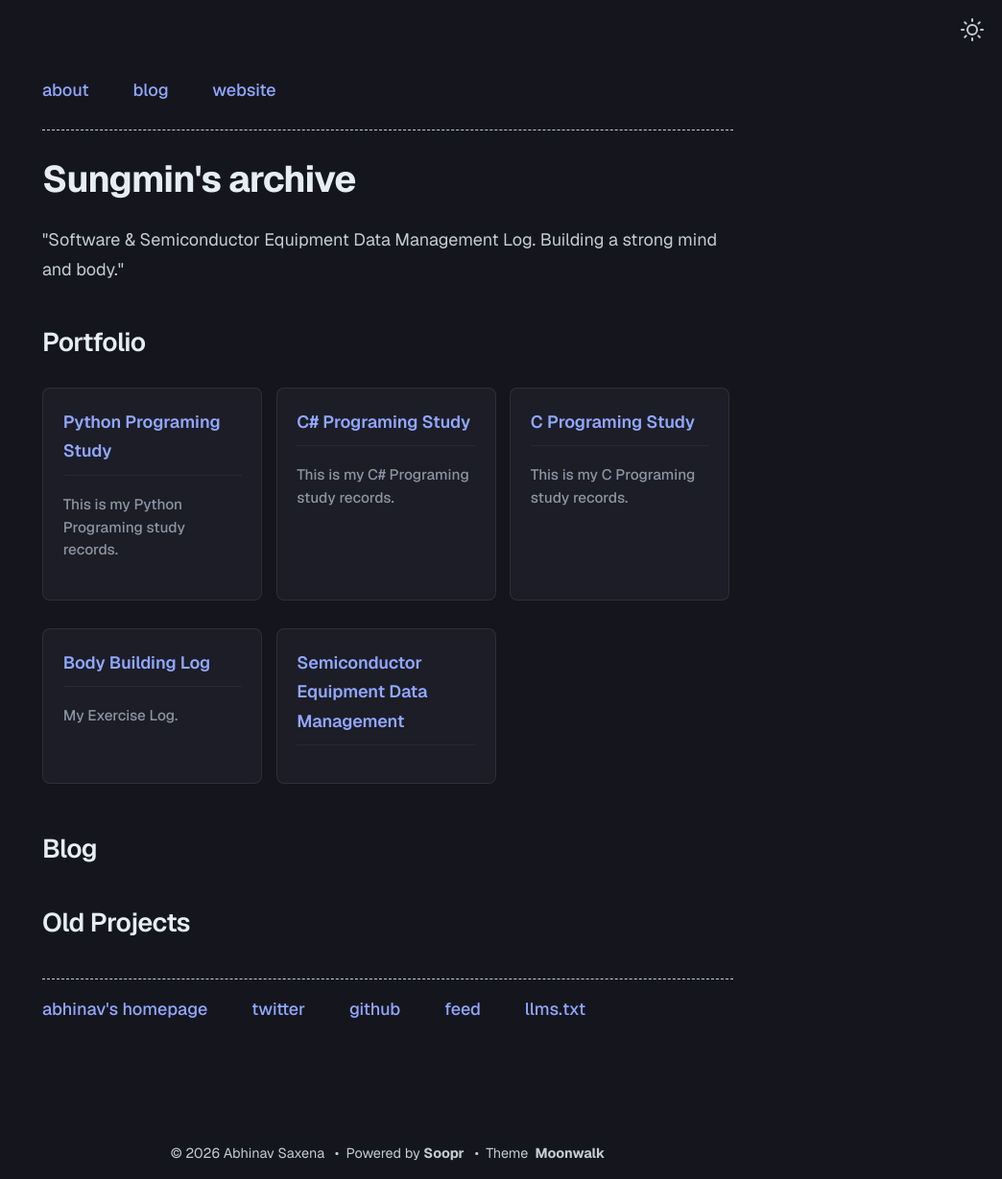
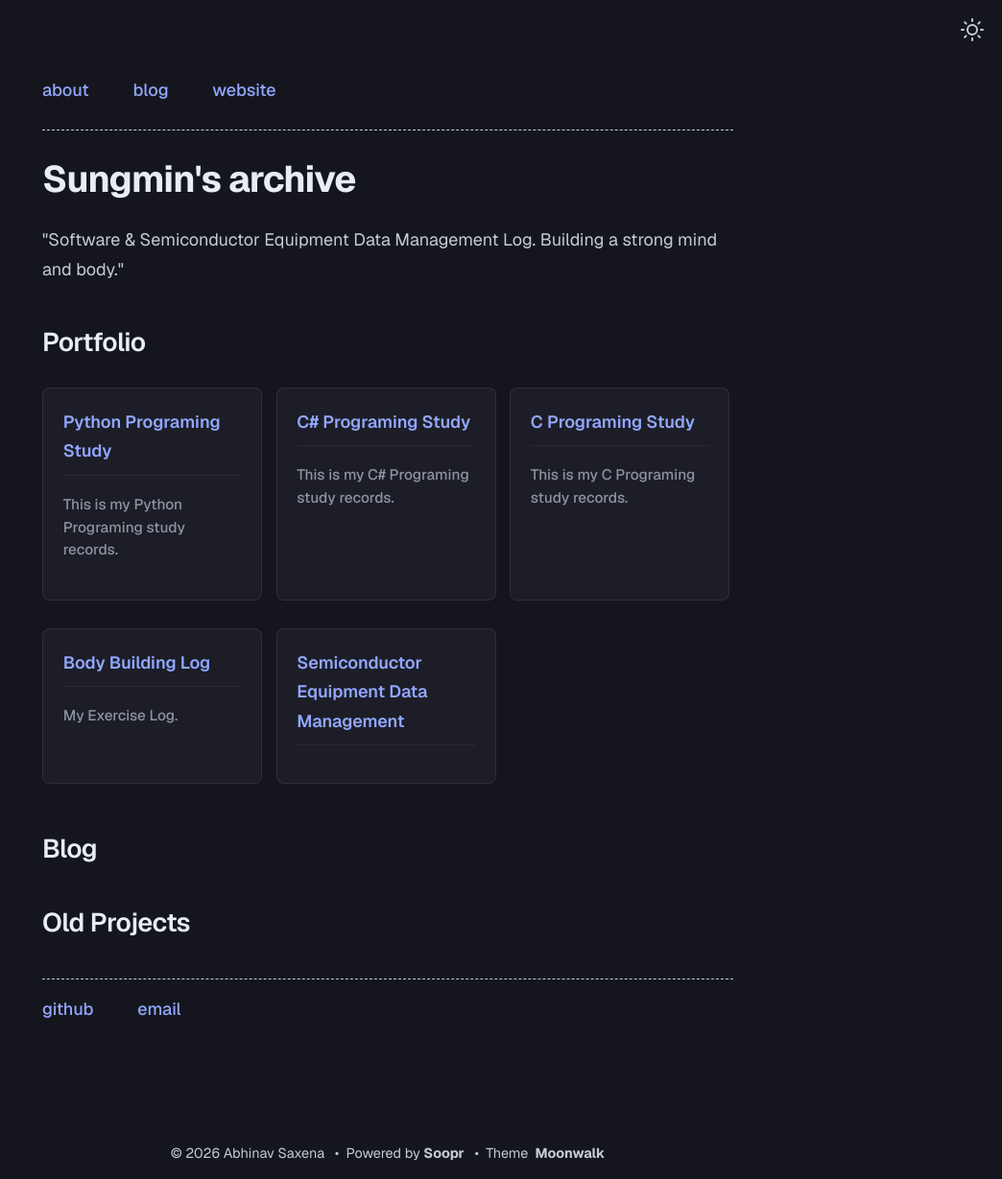
Before and after one commit to sungmin6610/sungmin6610.github.io, a Jekyll site: the page built from index.md, in a window 1280 px wide. Shown: the whole page at 96% size, without its empty margins (236-1280 px from the left). Built offline with Jekyll 4.4.1, drawn with Linux system fonts in a browser that asks for light colours.

Commit message:
Update home.yml

```diff
--- a/_data/home.yml
+++ b/_data/home.yml
@@ -30,20 +30,12 @@ project_entries:
     desc:
 
 footer_entries:
-  - title: abhinav's homepage
-    url: https://www.abhinav.co
+  - title: github
+    url: https://github.com/sungmin6610
 
-  - title: twitter
-    url: https://twitter.com/abhinav
+  - title: email
+    url: seungmin6610@naver.com
 
-  - title: github
-    url: https://github.com/abhinavs
-
-  - title: feed
-    url: feed.xml
-
-  - title: llms.txt
-    url: llms.txt
 
 misc_entries:
   - title: this is an example vertical list
```
